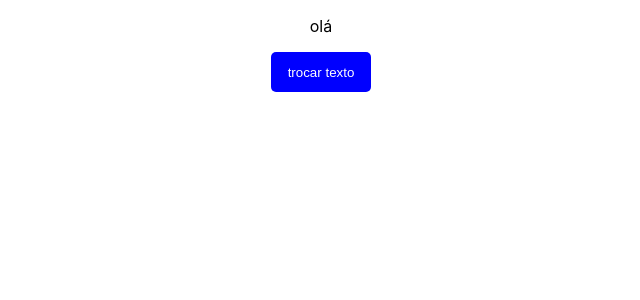
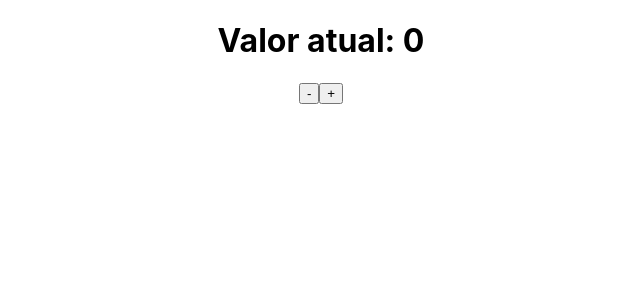
Before and after one commit to MoreiraMatheus/estudos-e-testes, a React (Create React App) app in the folder primeiro-react-app/: page / in a window 1280 px wide. Shown: the top 300 px of the page, without its empty margins (319-959 px from the left). Built offline with nearby package versions, Linux system fonts and the light colour scheme.

Commit message:
contador react

```diff
--- a/primeiro-react-app/src/App.css
+++ b/primeiro-react-app/src/App.css
@@ -1,3 +1,6 @@
+.distancia{
+    margin-top: 70px;
+}
 img{
     width: 300px;
 }
--- a/primeiro-react-app/src/App.jsx
+++ b/primeiro-react-app/src/App.jsx
@@ -5,6 +5,7 @@ import HelloWorld from "./components/HelloWorld";
 import FalaNumeros from "./components/FalaNumeros";
 import Lista from "./components/Lista";
 import Formulario from "./components/Form";
+import Contador from "./components/contador";
 
 const App = () =>{
   const NOME = 'Matheus'
@@ -25,8 +26,9 @@ const App = () =>{
       <Lista></Lista> */}
       {/* <Formulario></Formulario>
       <br/> */}
-      <p>olá</p>
-      <Button>trocar texto</Button>
+      {/* <p className="distancia">olá</p>
+      <Button>olá</Button> */}
+      <Contador/>
     </>
   )
 }
--- a/primeiro-react-app/src/components/button.js
+++ b/primeiro-react-app/src/components/button.js
@@ -2,13 +2,9 @@ import React from "react";
 
 import './button.css'
 
-const Button = ({ children }) =>{
-    function meuClick(){
-        window.alert('me clicaram')
-    }
-
+const Button = ({ children, func}) =>{
     return(
-        <button className="bt" onClick={meuClick}>{children}</button>
+        <button className="bt" onClick={func}>{children}</button>
     )
 }
 
--- /dev/null
+++ b/primeiro-react-app/src/components/contador.js
@@ -0,0 +1,39 @@
+import React from "react";
+
+const Contador = () => {
+    const [contador, atualizaCont] = React.useState(0)
+
+    function aumentar(){
+        let novoValor = contador
+        novoValor ++
+        if(!validaValor(novoValor)){
+            atualizaCont(novoValor)
+        }
+    }
+    function diminuir(){
+        let novoValor = contador
+        novoValor --
+        if(!validaValor(novoValor)){
+            atualizaCont(novoValor)
+        }
+    }
+    function validaValor(valor){
+        if(valor > 10 || valor < -10){
+            window.alert('valor limite')
+            return true
+        }
+        return false
+    }
+
+    return(
+        <>
+            <h1>Valor atual: {contador}</h1>
+            <div>
+                <button onClick={diminuir}>-</button>
+                <button onClick={aumentar}>+</button>
+            </div>
+        </>
+    )
+}
+
+export default Contador
```
